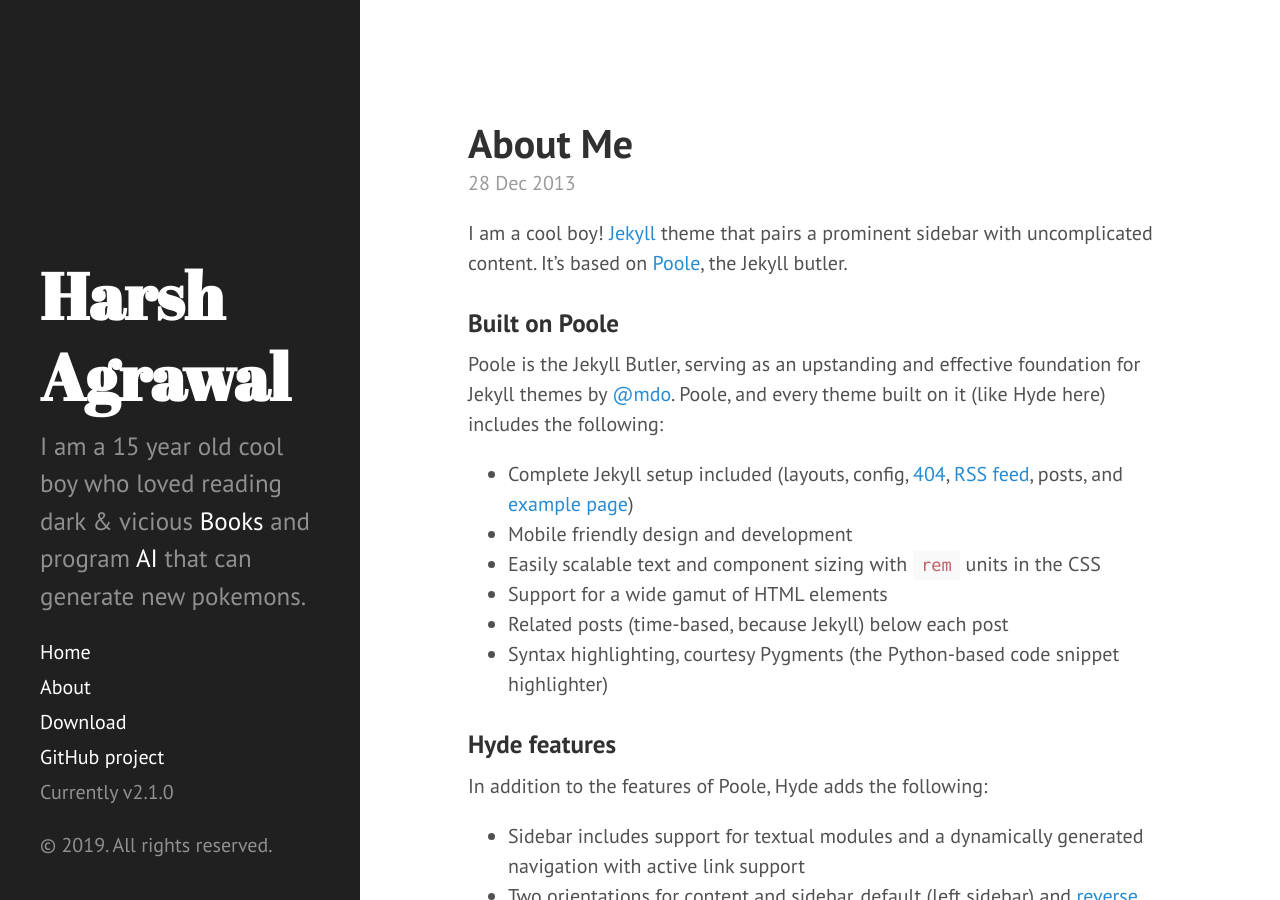
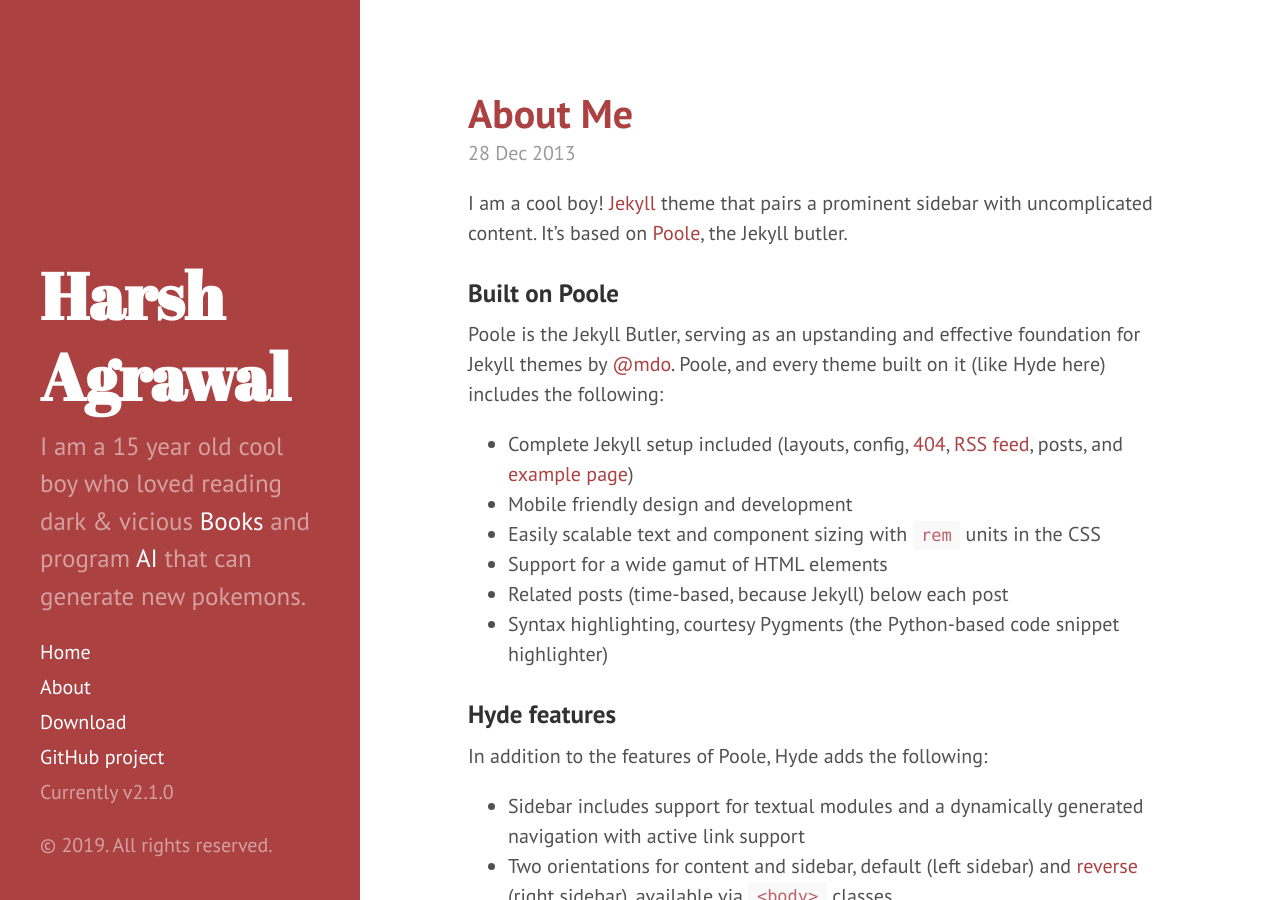
Before and after one commit to harshagrawal13/harshagrawal13.github.io, a Jekyll site: the page built from index.html, in a window 1280 px wide and 900 px high. Built offline with Jekyll 4.4.1, drawn with Linux system fonts in a browser that asks for light colours; the list of posts is cut into pages by our own code.

Commit message:
Update default.html

```diff
--- a/_layouts/default.html
+++ b/_layouts/default.html
@@ -3,8 +3,8 @@
 
   {% include head.html %}
 
-  <body>
-    class="theme-base-08"
+  <body class="theme-base-08"
+        >
 
     {% include sidebar.html %}
 
```
